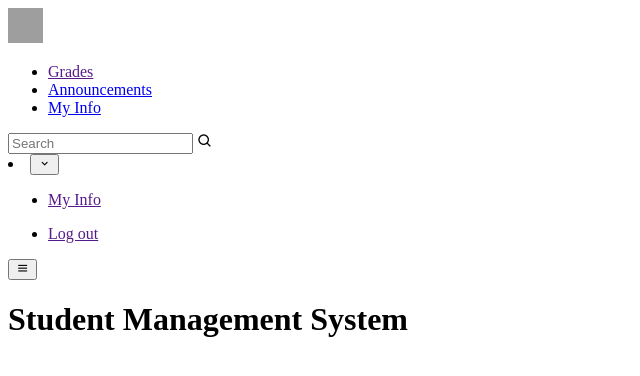
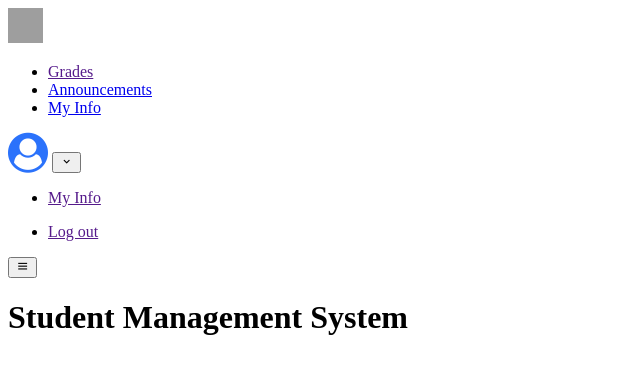
Before and after one commit to Darkembasy/StudentManagement, a Django app: page /base/ in a window 1280 px wide. Shown: the top 376 px of the page, without its empty margins (0-640 px from the left). Run offline with Django 5.2, Linux system fonts and the light colour scheme; grey boxes are pictures that could not be loaded.

Commit message:
Adjusting CSS

```diff
--- a/StudentManagementSystem/app/templates/app/base.html
+++ b/StudentManagementSystem/app/templates/app/base.html
@@ -7,7 +7,7 @@
             href="https://unpkg.com/boxicons@2.1.4/css/boxicons.min.css"
             rel="stylesheet"
             />
-        <link rel="stylesheet" href="https://fonts.googleapis.com/css2?family=Material+Symbols+Outlined:opsz,wght,FILL,GRAD@48,300,0,0&icon_names=person" />
+        <link rel="stylesheet" href="https://cdnjs.cloudflare.com/ajax/libs/font-awesome/4.7.0/css/font-awesome.min.css">
         <link rel="stylesheet" href="{% static 'css/navbar.css' %}" />
 <body>
 <div>
--- a/StudentManagementSystem/app/templates/app/navbar.html
+++ b/StudentManagementSystem/app/templates/app/navbar.html
@@ -159,13 +159,11 @@
         </div>
         <div class="nav-end">
           <div class="right-container">
-            <form class="search" role="search">
+            {% comment %} <form class="search" role="search">
               <input type="search" name="search" placeholder="Search" />
               <i class="bx bx-search" aria-hidden="true"></i>
-            </form>
-
-
-            <li>
+            </form> {% endcomment %}
+            <i class="fa fa-user-circle" style="font-size:40px;color:#2b72fb"></i>
                 <button
                   class="nav-link dropdown-btn"
                   data-dropdown="dropdown2"
```
